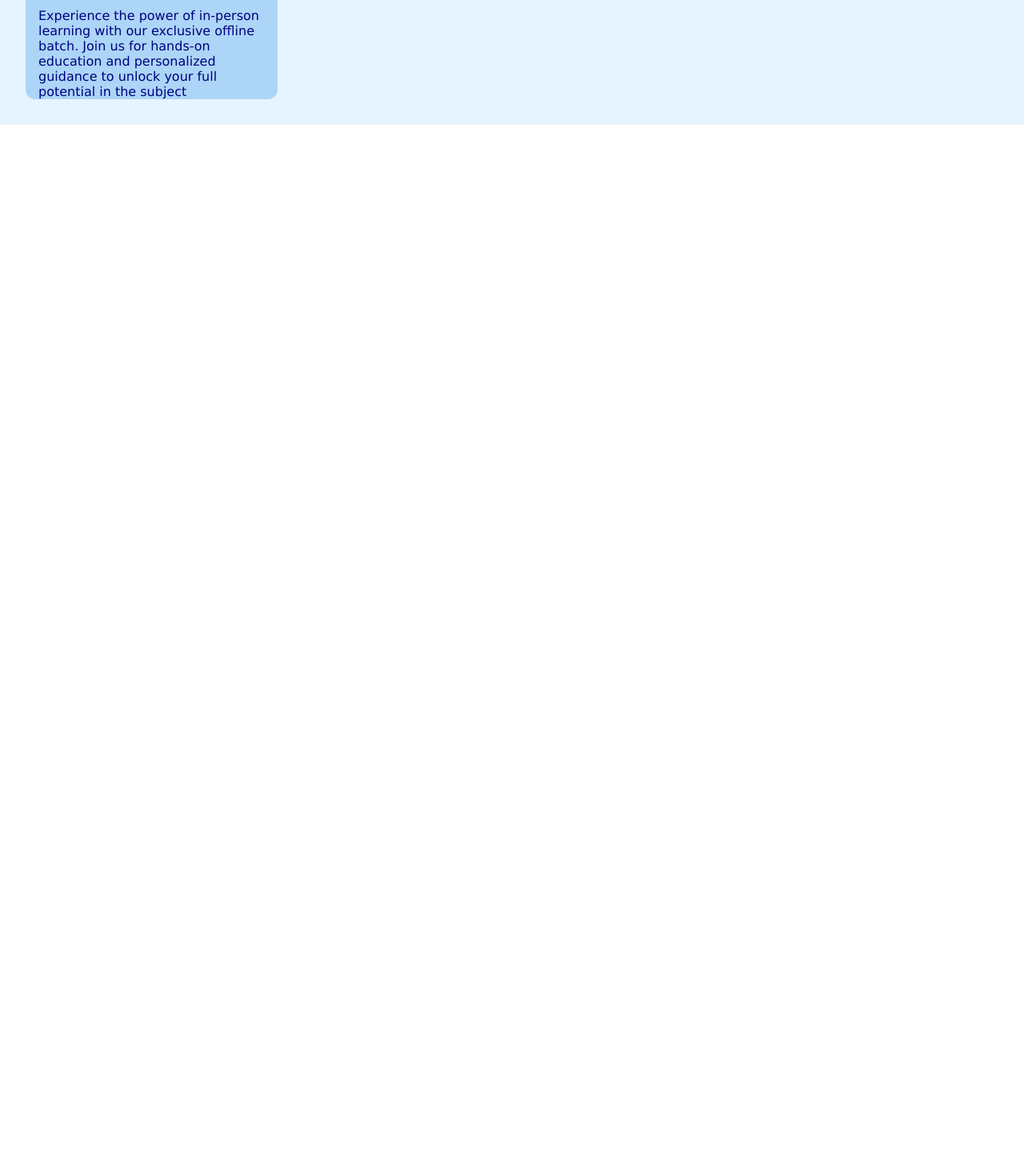
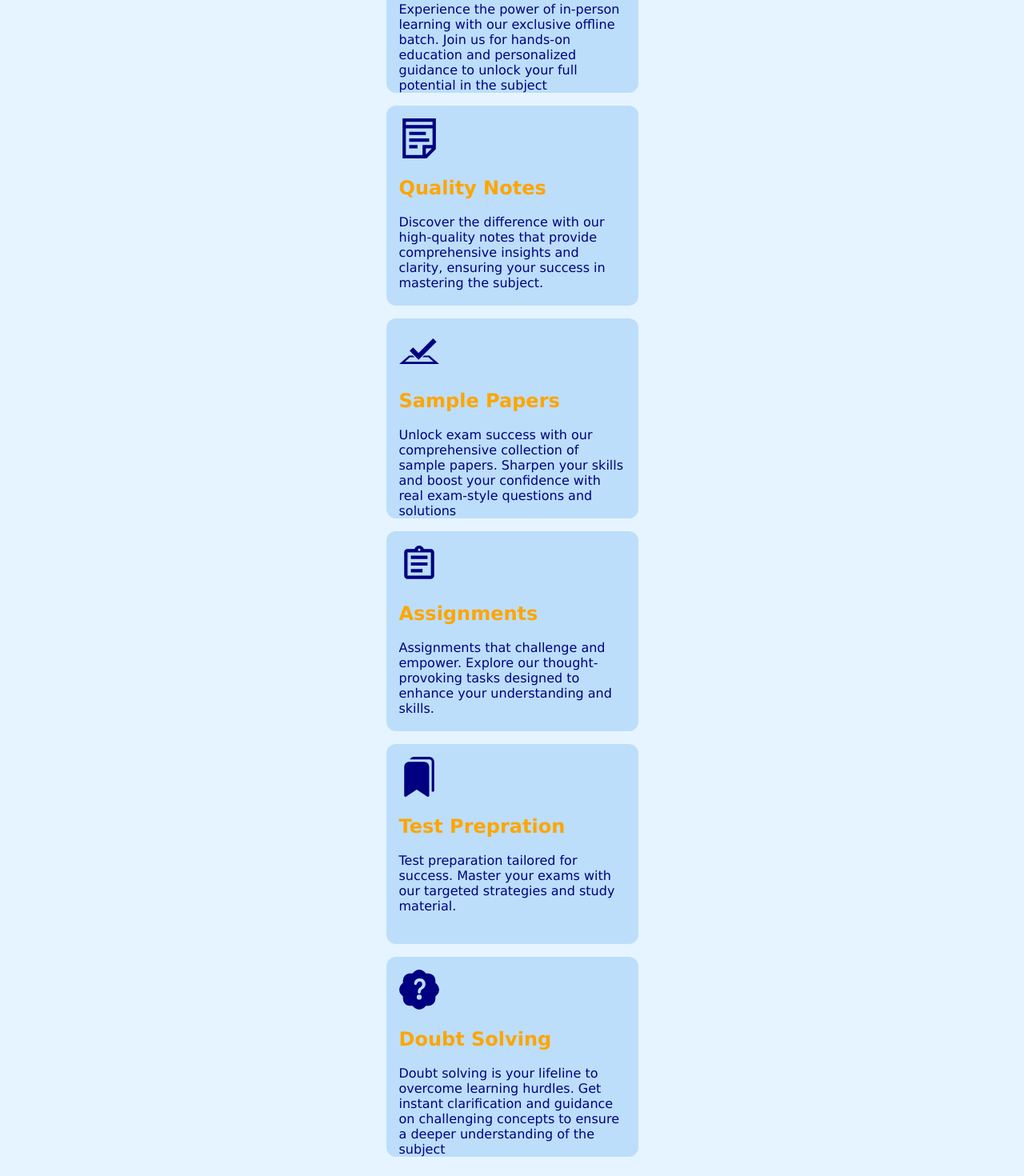
Before and after one commit to simarjot0032/functional_sscience, a React (Vite) app in the folder functionalscience/: page / in a window 1280 px wide. Shown: the part 998-2468 px from the top of the page at 80% size. Before the commit the page ends 1154 px from the top, so only its background shows below. Built offline with nearby package versions, Linux system fonts and the light colour scheme.

Commit message:
upadte the cards comments added navabar update indexcss update

```diff
--- a/functionalscience/src/components/Home.tsx
+++ b/functionalscience/src/components/Home.tsx
@@ -1,7 +1,11 @@
 import personreading from "../assets/p2-removebg-preview.png";
 import "../styles/Home.css";
 import { BiSolidQuoteAltLeft, BiSolidQuoteAltRight } from "react-icons/bi";
+import { BsFillBookmarksFill, BsFillPatchQuestionFill } from "react-icons/bs";
 import { TfiBlackboard } from "react-icons/tfi";
+import { GrNotes } from "react-icons/gr";
+import { SiTestcafe } from "react-icons/si";
+import { MdOutlineAssignment } from "react-icons/md";
 const Home = () => {
   return (
     <>
@@ -37,23 +41,83 @@ const Home = () => {
             </div>
           </div>
         </div>
+        {/* specialization section with card in it   */}
+        <h2 className="heading-specialization">Our Specialization</h2>
+        <hr className="hr-specialization" />
         <div className="specialization">
-          <h2 className="heading-specialization">Our Specialization</h2>
-          <hr className="hr-specialization" />
           <div className="rowspecial">
-            <div className="cards">
+            <div className="card">
               <div className="specialicon">
-                <TfiBlackboard
-                  color="navy"
-                  fill="navy"
-                  size="50"
-                ></TfiBlackboard>
+                <TfiBlackboard className="icons" size="50"></TfiBlackboard>
               </div>
               <p className="specialcontentheading">Offline Classes</p>
               <p className="specialcontent">
                 Experience the power of in-person learning with our exclusive
                 offline batch. Join us for hands-on education and personalized
                 guidance to unlock your full potential in the subject
+              </p>
+            </div>
+            <div className="card">
+              <div className="specialicon">
+                <GrNotes className="icons" size="50"></GrNotes>
+              </div>
+              <p className="specialcontentheading">Quality Notes</p>
+              <p className="specialcontent">
+                Discover the difference with our high-quality notes that provide
+                comprehensive insights and clarity, ensuring your success in
+                mastering the subject.
+              </p>
+            </div>
+            <div className="card">
+              <div className="specialicon">
+                <SiTestcafe className="icons" size="50"></SiTestcafe>
+              </div>
+              <p className="specialcontentheading">Sample Papers</p>
+              <p className="specialcontent">
+                Unlock exam success with our comprehensive collection of sample
+                papers. Sharpen your skills and boost your confidence with real
+                exam-style questions and solutions
+              </p>
+            </div>
+            <div className="card">
+              <div className="specialicon">
+                <MdOutlineAssignment
+                  className="icons"
+                  size="50"
+                ></MdOutlineAssignment>
+              </div>
+              <p className="specialcontentheading">Assignments</p>
+              <p className="specialcontent">
+                Assignments that challenge and empower. Explore our
+                thought-provoking tasks designed to enhance your understanding
+                and skills.
+              </p>
+            </div>
+            <div className="card">
+              <div className="specialicon">
+                <BsFillBookmarksFill
+                  className="icons"
+                  size="50"
+                ></BsFillBookmarksFill>
+              </div>
+              <p className="specialcontentheading">Test Prepration</p>
+              <p className="specialcontent">
+                Test preparation tailored for success. Master your exams with
+                our targeted strategies and study material.
+              </p>
+            </div>
+            <div className="card">
+              <div className="specialicon">
+                <BsFillPatchQuestionFill
+                  className="icons"
+                  size="50"
+                ></BsFillPatchQuestionFill>
+              </div>
+              <p className="specialcontentheading">Doubt Solving</p>
+              <p className="specialcontent">
+                Doubt solving is your lifeline to overcome learning hurdles. Get
+                instant clarification and guidance on challenging concepts to
+                ensure a deeper understanding of the subject
               </p>
             </div>
           </div>
--- a/functionalscience/src/components/Navbar.tsx
+++ b/functionalscience/src/components/Navbar.tsx
@@ -5,9 +5,9 @@ import {
   AiOutlineMenuFold,
   AiTwotoneStar,
 } from "react-icons/ai";
-
 import { BiUserCircle } from "react-icons/bi";
 import { useState } from "react";
+
 function Navbar() {
   const [visiblity, setvisiblity] = useState("close");
   const onclicked: any = () => {
--- a/functionalscience/src/index.css
+++ b/functionalscience/src/index.css
@@ -1,6 +1,15 @@
 :root{
   --primaryc:#54acf5;
 }
+body::-webkit-scrollbar{
+  width: 10px;
+}
+body::-webkit-scrollbar-thumb{
+  width: 10px;
+  background-color: gray;
+  border-radius: 8px;
+}
+
 *{
   box-sizing: border-box;
   margin: 0;
--- a/functionalscience/src/styles/Home.css
+++ b/functionalscience/src/styles/Home.css
@@ -63,25 +63,32 @@ hr{
     text-decoration:none;
 }
 .specialization{
-    padding: 2rem;
+    padding: 1.5rem;
+    display: flex;
+    flex-direction: column;
+    align-items: center;
 }
 .heading-specialization{
     color: orange;
-    font-size: 1.5rem
+    font-size: 1.5rem;
+    margin-left:1.5rem ;
 }
 .hr-specialization{
     width: 70%;
     margin: 0;
-    margin-top: 0.5rem
+    margin-top: 0.5rem;
+    margin-left:1.5rem ;
 }
 
 .rowspecial{
     padding-top:1rem ;
     display: flex;
+    flex-direction: column;
+    gap: 1rem;
 
 
 }
-.cards{
+.card{
     width: 100%;
     max-width: 315px;
     display: flex;
@@ -90,7 +97,7 @@ hr{
     height: 250px;
     border-radius: 12px;
    padding: 1rem;
-    background-color: #acd5f7;
+    background-color: #bcdefa;
 }
 
 
@@ -101,6 +108,13 @@ hr{
 }
 .specialcontent{
     color: navy;
+}
+.icons{
+    color: navy;
+    fill: navy;
+}
+.icons path{
+    stroke: navy;
 }
 
 @media screen and (min-width:768px) and (max-width:1023px) {
--- a/functionalscience/src/styles/Menubar.css
+++ b/functionalscience/src/styles/Menubar.css
@@ -19,7 +19,7 @@
     .link{
         text-decoration:none;
     }
-
+  /* all screen above the 1024px */
 
     @media screen and (min-width:1024px) {
         .menubar-navlink{
```
